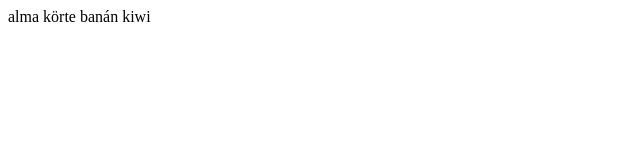
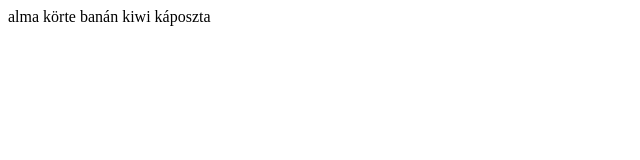
Before and after one commit to FAronckik/elsoFAVG, a plain HTML site: page index.html in a window 1280 px wide. Shown: the full height of the page, 0-640 px from the left. Drawn offline with Linux system fonts and the light colour scheme.

Commit message:
káposzta

```diff
--- a/index.html
+++ b/index.html
@@ -11,5 +11,6 @@
     körte
     banán
     kiwi
+    káposzta
 </body>
 </html>
```
